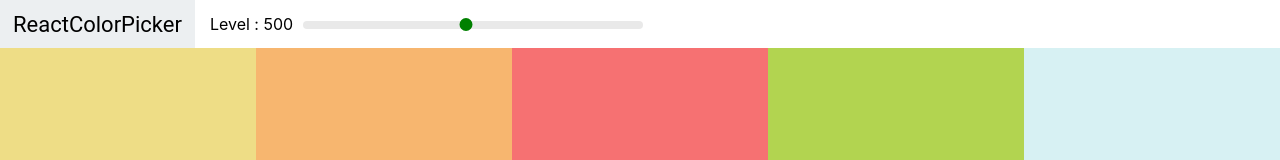
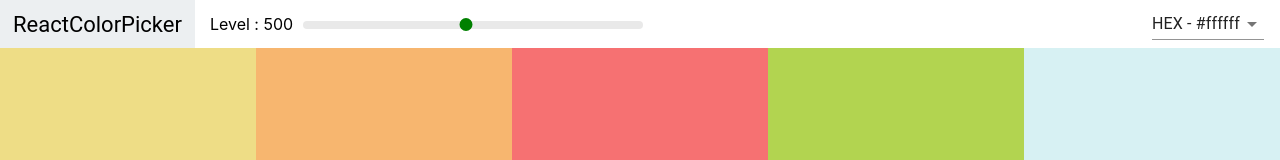
Before and after one commit to HitenSidapara/ReactColorsAppProject, a React (Create React App) app: page / in a window 1280 px wide. Shown: the top 160 px of the page. Built offline with nearby package versions, Linux system fonts and the light colour scheme.

Commit message:
[ADD] Adding select different color and snackbar using material ui

```diff
--- a/package.json
+++ b/package.json
@@ -3,6 +3,8 @@
   "version": "0.1.0",
   "private": true,
   "dependencies": {
+    "@material-ui/core": "^4.9.12",
+    "@material-ui/icons": "^4.9.1",
     "@testing-library/jest-dom": "^4.2.4",
     "@testing-library/react": "^9.5.0",
     "@testing-library/user-event": "^7.2.1",
--- a/src/Navbar.css
+++ b/src/Navbar.css
@@ -45,3 +45,8 @@
 .rc-slider-rail{
     height: 8px;
 }
+
+.select-container{
+    margin-left: auto;
+    margin-right: 1rem;
+}
--- a/src/Navbar.js
+++ b/src/Navbar.js
@@ -1,12 +1,32 @@
-import React, { Component } from 'react'
-import 'rc-slider/assets/index.css'
+import React, { Component } from 'react';
+import Select from '@material-ui/core/Select';
+import 'rc-slider/assets/index.css';
 import Slider from 'rc-slider';
 import './Navbar.css';
+import { MenuItem, Icon } from '@material-ui/core';
+import Snackbar from '@material-ui/core/Snackbar';
+import IconButton from '@material-ui/core/IconButton';
+import CloseIcon from '@material-ui/icons/Close';
+
 
 
 export default class Navbar extends Component {
+    constructor(props) {
+        super(props)
+        this.state = { format: "hex", open: false }
+        this.handleFormateChange = this.handleFormateChange.bind(this)
+        this.closeSnackBar = this.closeSnackBar.bind(this)
+    }
+    handleFormateChange(e) {
+        this.setState({ format: e.target.value, open: true })
+        this.props.handleChange(e.target.value)
+    }
+    closeSnackBar() {
+        this.setState({ open: false })
+    }
     render() {
         const { level, changeLevel } = this.props;
+        const { format } = this.state;
         return (
             <header className="Navbar">
                 <div className="logo">
@@ -24,6 +44,29 @@ export default class Navbar extends Component {
                         />
                     </div>
                 </div>
+                <div className="select-container">
+                    <Select value={format} onChange={this.handleFormateChange}>
+                        <MenuItem value="hex">HEX - #ffffff</MenuItem>
+                        <MenuItem value="rgb">RBG - rgb(255, 255 , 255)</MenuItem>
+                        <MenuItem value="rgba">RBGA - rgb(255, 255 , 255, 1.0)</MenuItem>
+                    </Select>
+                </div>
+                <Snackbar anchorOrigin={{ vertical: "bottom", horizontal: "left" }}
+                    open={this.state.open}
+                    autoHideDuration={3000}
+                    message={<span id="message-id">Formate Change TO {format.toUpperCase()}</span>}
+                    onClose={this.closeSnackBar}
+                    ContentProps={{
+                        "aria-describedby": "message-id"
+                    }}
+                    action={
+                        [
+                            <IconButton onClick={this.closeSnackBar} color="inherit" key="close" aria-label="close">
+                                <CloseIcon />
+                            </IconButton>
+                        ]
+                    }
+                />
             </header>
         )
     }
--- a/src/Palette.js
+++ b/src/Palette.js
@@ -6,21 +6,25 @@ import './Palette.css';
 export default class Palette extends Component {
     constructor(props) {
         super(props)
-        this.state = { level: 500 }
+        this.state = { level: 500, format: "hex" }
         this.changeLevel = this.changeLevel.bind(this)
+        this.changeFormate = this.changeFormate.bind(this)
     }
     changeLevel(level) {
         this.setState({ level })
     }
+    changeFormate(val) {
+        this.setState({ format: val })
+    }
     render() {
         const { colors } = this.props.palette;
-        const { level } = this.state;
+        const { level, format } = this.state;
         const colorBoxes = colors[level].map(color => {
-            return <ColorBox background={color.hex} name={color.name} />
+            return <ColorBox background={color[format]} name={color.name} />
         })
         return (
             <div className="Palette">
-                <Navbar level={level} changeLevel={this.changeLevel} />
+                <Navbar level={level} changeLevel={this.changeLevel} handleChange={this.changeFormate} />
                 <div className="Palette-colors">
                     {colorBoxes}
                 </div>
--- a/src/colorHelpers.js
+++ b/src/colorHelpers.js
@@ -21,7 +21,7 @@ function generatePalette(starterPalette) {
         rgb: chroma(scale[i]).css(),
         rgba: chroma(scale[i])
           .css()
-          .replace("rgba", "rgba")
+          .replace("rgb", "rgba")
           .replace(")", ",1.0)")
       });
     }
```
Also changed, not shown: 1 other file (tests, documents, lock files or other folders).
